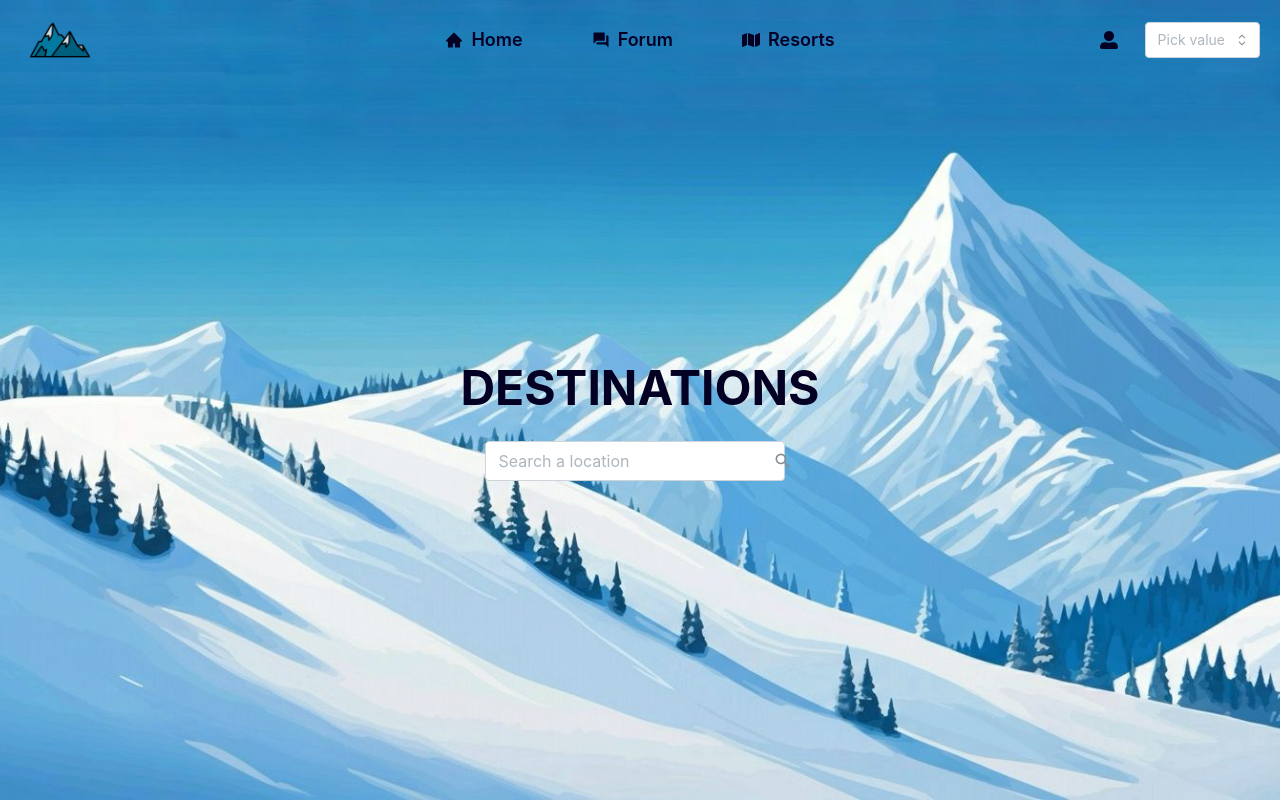
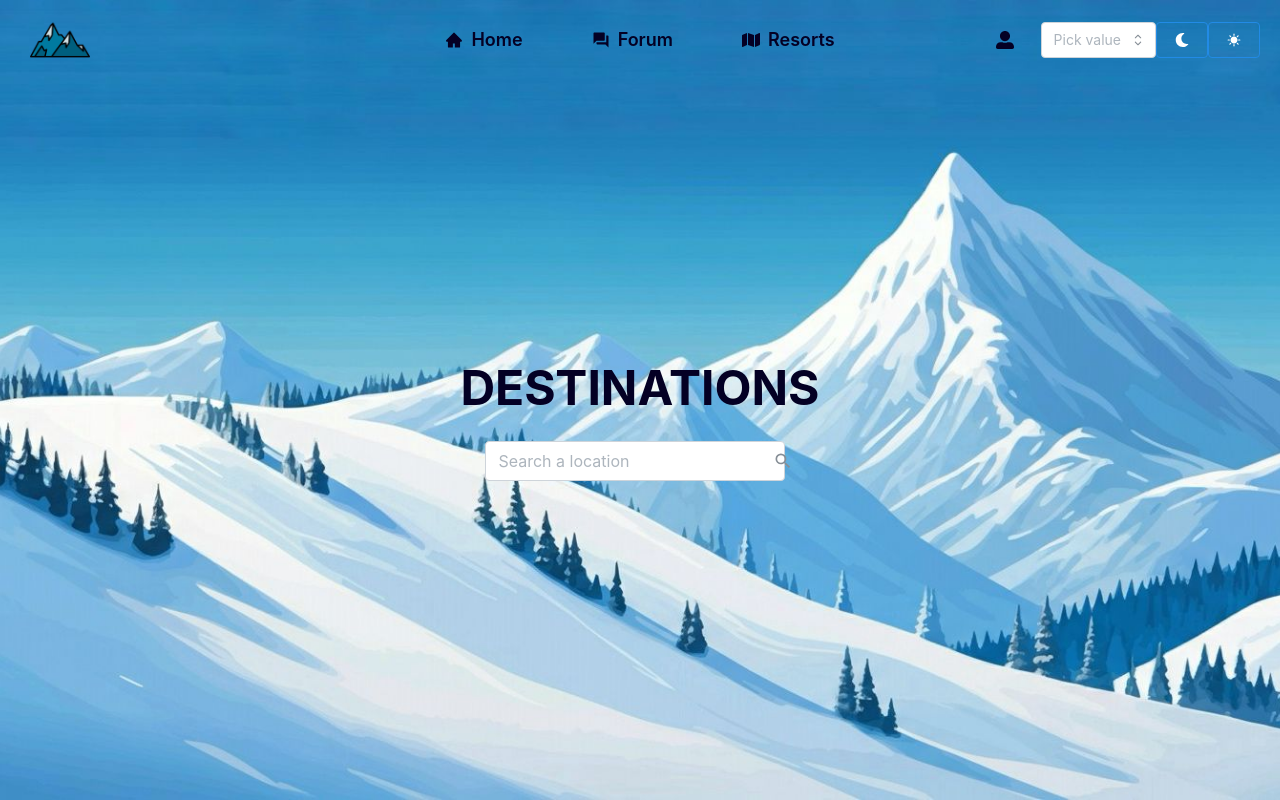
Before and after one commit to ABuzenchi/MySkiApp, a React (Vite) app in the folder client/: page / in a window 1280 px wide. Built offline with nearby package versions, Linux system fonts and the light colour scheme.

Commit message:
Added icons for light/dark mode

```diff
--- a/client/src/components/header/header.tsx
+++ b/client/src/components/header/header.tsx
@@ -3,12 +3,14 @@ import classes from "./header.module.css";
 import alpineSkiingLight from "../../assets/mountainDark.png";
 import { Button, Image } from "@mantine/core";
 import { AiFillHome, AiOutlineMenu, AiOutlineClose } from "react-icons/ai";
-import { MdForum } from "react-icons/md";
+import { MdForum, MdSunny } from "react-icons/md";
 import UserProfile from "../user-profile/user-profile";
 import ResortsOptions from "../resortsOptions/resortsOptions";
 import useDevice, { DeviceTypes } from "../../hooks/useDevice";
 import { EnDictionary } from "../../dictionaries/en";
 import LanguageSelector from "../LanguageSelector/LanguageSelector";
+import { FaMoon } from "react-icons/fa";
+import { GoSun } from "react-icons/go";
 
 const Header = () => {
   const { device } = useDevice();
@@ -88,7 +90,13 @@ const Header = () => {
       )}
       <div className={classes.rightSection}>
         <UserProfile />
-        <LanguageSelector/>
+        <LanguageSelector />
+        <Button variant="outline">
+          <FaMoon color="white" />
+        </Button>
+        <Button variant="outline">
+          <MdSunny color="white" />
+        </Button>
       </div>
     </div>
   );
```
